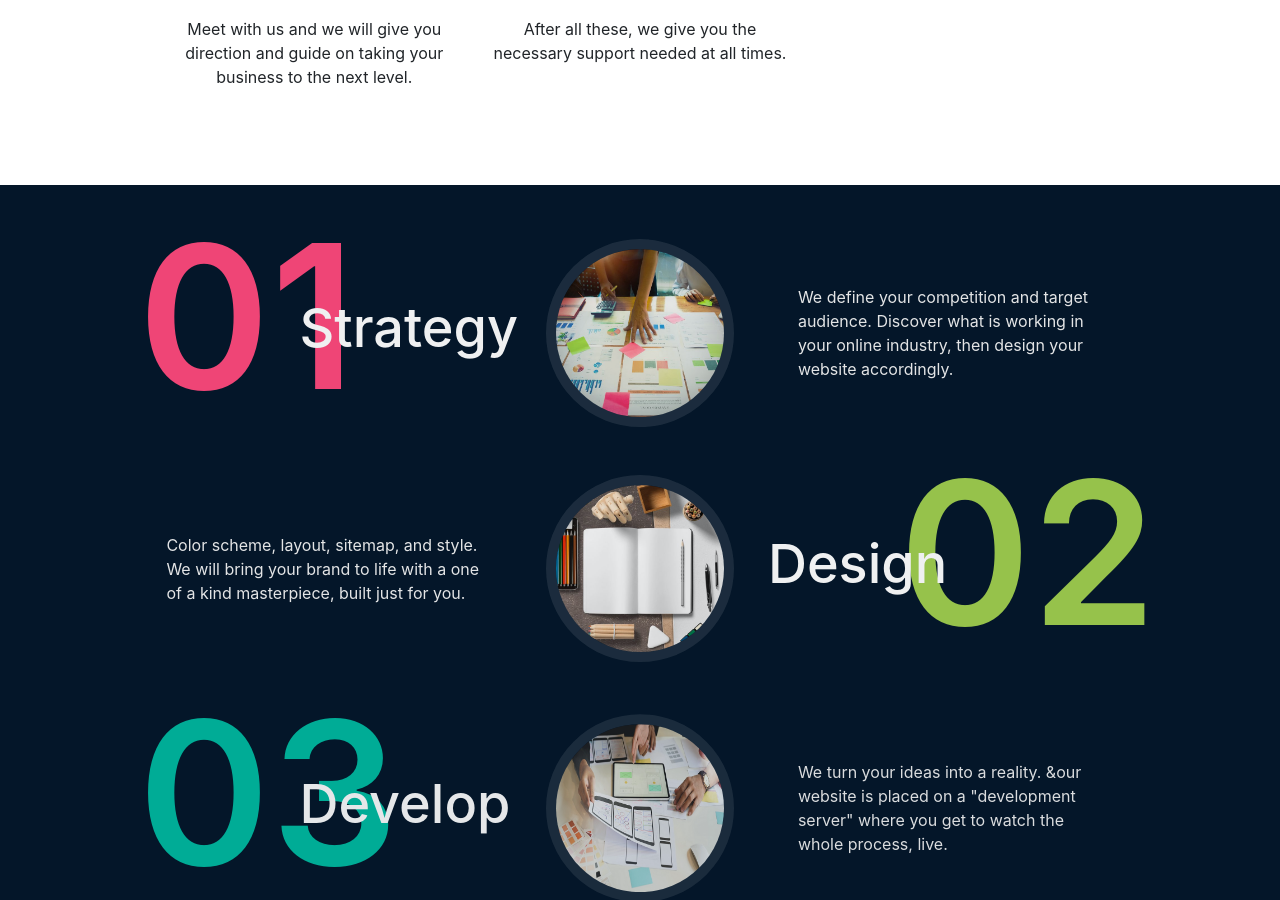
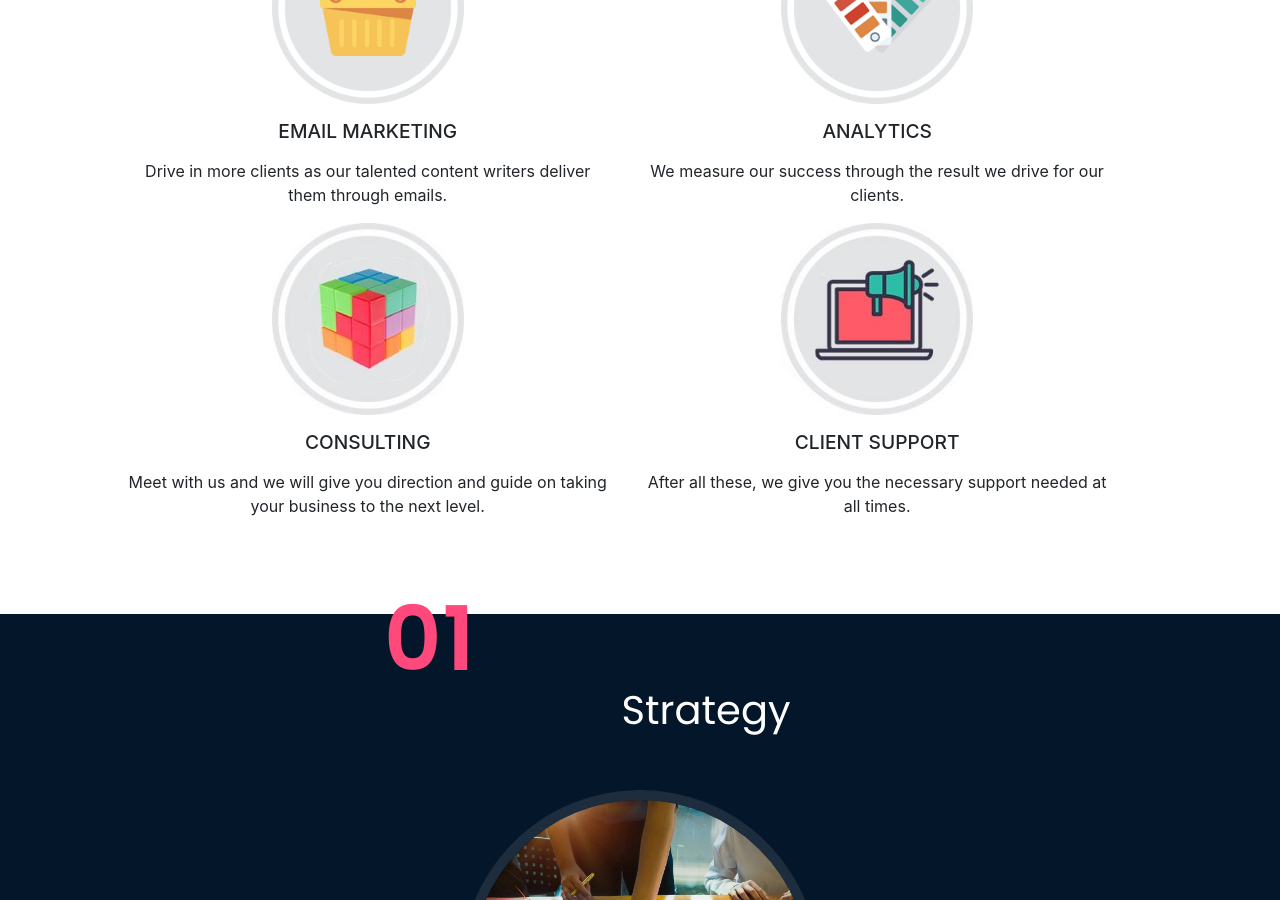
Before and after one commit to josekuaan/Ardwatter, a React (Create React App) app: page / in a window 1280 px wide. Shown: the part 1900-2800 px from the top of the page. Built offline with nearby package versions, Linux system fonts and the light colour scheme; some icons are missing.

Commit message:
working on the responsiveness

```diff
--- a/src/App.css
+++ b/src/App.css
@@ -219,6 +219,9 @@
 .row1{
   margin-top: 0.8rem;
 }
+.row1 .fields{
+  padding-left: 10px;
+}
 .row .col-lg-4 .card{
   position: relative;
   overflow: hidden;
@@ -252,6 +255,7 @@
 
 }
 .steps{
+  font-family: Poppins;
   width: 33.33%;
   position: relative;
   color: #F3F3F3;
@@ -532,12 +536,13 @@
     color: #ffffff;
 }
 footer > ul{
-  width: 11%;
+  width: 16%;
   display: flex;
   justify-content: space-between;
   font-family: Poppins;
   font-weight: 400;
   list-style: none;
+  margin: revert;
 }
 
 
--- a/src/components/Contact.js
+++ b/src/components/Contact.js
@@ -36,7 +36,7 @@
                 </div>
                    <form onSubmit={handleSubmit}>
                       <div className="row row1">
-                         <div className="col-lg-6 col-md-6 col-sm-6 fields">
+                         <div className="col-lg-6 col-md-6 col-sm-6 ">
                              <input name='name' className="control-form" type="text" placeholder="Name" onChange={handleChange}/>
                          </div>
                          <div className="col-lg-6 col-md-6 col-sm-6 fields">
@@ -44,20 +44,20 @@
                          </div>
                       </div>
                       <div className="row row1">
-                         <div className="col-lg-6 col-md-6 col-sm-6 fields">
+                         <div className="col-lg-6 col-md-6 col-sm-6 ">
                              <input name='phone' className="control-form" type="text" placeholder="Phone" onChange={handleChange}/>
                          </div>
-                         <div className="col-lg-6 col-md-6 col-sm-6 fields">
+                         <div className="col-lg-6 col-md-6 col-sm-6  fields">
                              <input name='subject' className="control-form" type="text" placeholder="Subject" onChange={handleChange}/>
                          </div>
                       </div>
                       <div className="row row1">
-                         <div className="col-lg-12 col-md-12 col-sm-12">
+                         <div className="col-lg-12 col-md-12 col-sm-12 ">
                              <textarea name='message' rows="4" cols="50" placeholder="Any Message" onChange={handleChange} />
                          </div>
                       </div>
                       <div className="row row1">
-                         <div style={{textAlign: 'left'}}className="col-lg-12 col-md-12 col-sm-12">
+                         <div style={{textAlign: 'left',marginBottom: '1rem'}}className="col-lg-12 col-md-12 col-sm-12">
                              <input type="submit" value="SUBMIT"/>
                          </div>
                       </div>
--- a/src/components/Strategy.js
+++ b/src/components/Strategy.js
@@ -10,28 +10,28 @@
         <div className=' strategy-section'>
             <div className='containers'>
             <div className="step-content" data-aos="fade-up" data-aos-duration="3000" data-aos-easing="ease-in-sine">
-                <div className="strategy-content ">
+                <div className="strategy-content lft">
                     <div className="steps"><h1 className="left"><span  style={{color:'#FF497C'}}>01</span>Strategy</h1></div>
                     <div className="steps "><div className=" step_img_ step_img_1"><img src={step_img_1} alt="..." /></div></div>
                     <div className="steps">We define your competition and target audience. Discover what is working in your online industry, then design your website accordingly.</div>
                 </div>
             </div>
             <div className="step-content right" data-aos="fade-up" data-aos-duration="3000" data-aos-easing="ease-in-sine">
-                <div className="strategy-content ">
+                <div className="strategy-content rgt">
                     <div className="steps">Color scheme, layout, sitemap, and style. We will bring your brand to life with a one of a kind masterpiece, built just for you.</div>
                         <div className="steps "><div className=" step_img_ step_img_2"><img src={step_img_2} alt="..." /></div></div>
                         <div className="steps"><h1 className="right"><span  style={{color:'#A0CE4E'}}>02</span>Design</h1></div>
                     </div>
                 </div>
             <div className="step-content" data-aos="fade-up" data-aos-duration="3000" data-aos-easing="ease-in-sine">
-                <div className="strategy-content ">
+                <div className="strategy-content lft">
                     <div className="steps"><h1 className="left"><span  style={{color:'#00BEA3'}}>03</span>Develop</h1></div>
                     <div className="steps "><div className=" step_img_ step_img_3"><img src={step_img_3} alt="..." /></div></div>
                     <div className="steps">We turn your ideas into a reality. &our website is placed on a "development server" where you get to watch the whole process, live.</div>
                 </div>
             </div>
             <div className=" step-content right" data-aos="fade-up" data-aos-duration="3000" data-aos-easing="ease-in-sine">
-                <div className="strategy-content ">
+                <div className="strategy-content rgt">
                     <div className="steps">This is where you go live, to the world. Design, marketing, and maintenance; we'll be at your side for the life of your site</div>
                     <div className="steps "><div className=" step_img_ step_img_4"><img src={step_img_4} alt="..." /></div></div>
                     <div className="steps"><h1 className="right" ><span style={{color:'#F1894C'}}>04</span> Support</h1></div>
--- a/src/components/Testimony.js
+++ b/src/components/Testimony.js
@@ -8,7 +8,7 @@
         <section className="containers testimony">
             <h2>What Our Fantastic Clients Say</h2>
             <div style={{padding: '4rem 0'}}>
-           <div className="container clients">
+           <div className=" clients">
                <div className="testimony-content">
                         <div className="img-content">
                             <div className="img-cont"><img src={client2} alt="..." /></div>
--- a/src/query.css
+++ b/src/query.css
@@ -41,13 +41,19 @@
     width: 58%;
     font-size: 0.7rem;
   }
+  #navBar ul {
+    font-size: 0.8rem;
+     }
   .about-story h1{
     font-size: 2.3rem;
-    width: 89%;
+    width: 90%;
   }
   .steps .left {
     margin-left: 57px;
 
+  }
+  .steps .right span {
+    left: 39%;
   }
   .steps .left span{
     font-size: 115px;
@@ -64,24 +70,7 @@
     padding-right: 0;
   }
 }
-@media only screen
-and (max-width : 950px) {
-  .about-story h1{
-    font-size: 2rem;
-    width: 71%;
-  }
-  .img-container{
-    width: 49%;
-  }
 
-}
-@media only screen
-and (max-width : 950px) {
-  .about-story h1 {
-    font-size: 1.5rem;
-    width: 59%;
-}
-}
 
 /* iPads (portrait) ----------- */
 @media only screen
@@ -91,6 +80,12 @@
     font-size: .7rem;
   }
 
+  .service_img{
+    width: 40%;
+  }
+.content h2{
+  font-size: 1.2rem!important;
+}
 
 }
 @media only screen
@@ -104,6 +99,17 @@
 
 @media only screen
 and  (max-device-width : 985px)  {
+  .containers {
+    max-width: 80%;
+  }
+  #navBar > p {
+    width: 30%;
+    font-size: 0.8rem;
+  }
+  #navBar > ul {
+    font-size: 0.8rem;
+    width: 29%;
+  }
   .contact-bar .contact-address{
     width: 79%;
   }
@@ -114,11 +120,122 @@
     display: none;
  }
 
+ .testimony-content{
+  font-size: .95rem;
+ }
+
+ .content-stry{
+  font-size: 2rem;
+ }
+ .row1 .fields {
+  padding-left: 2px;
+ }
+ .contact-footer{
+    width: 85%;
+ }
+ .contact-footer >div{
+  padding: 0.7rem 1rem;
+ }
+
+ .social-contact {
+  width: 36%;
+ }
+
+ footer{
+  padding-right: 0;
+  width: 80%;
+
+ }
+
+ footer ul{
+   width: 20%;
+  margin: revert;
+ }
+
+ #services .row .col-lg-4{
+  flex: 0 0 48.333333%;
+  max-width: 48.333333%;
+ }
+
+}
+
+@media only screen
+and (max-width : 950px) {
+  .about-story h1{
+    font-size: 1.5rem;
+    width: 50%;
+  }
+  .img-container{
+    width: 49%;
+  }
+
+
+}
+
+@media only screen
+and  (max-device-width : 834px)  {
+  .about-story h1 {
+    width: 60%
+  }
+  .steps h1{
+    font-size: 40px;
+  }
+  .steps .left span{
+    font-size: 89px;
+    left: 25%;
+  }
+  .steps .right span{
+    left: 24%;
+    font-size: 80px;
+    top: -11px;
+  }
+  .steps .left{
+    margin-left:132px
+  }
+  .steps .right {
+    margin-left: 120px;
+    margin-bottom: 0;
+    margin-top: 1.2rem;
+  }
+  .step-content .lft {
+    flex-wrap: wrap;
+    flex-direction: column;
+  }
+  .step-content .rgt{
+    flex-wrap: wrap-reverse;
+  }
+  .strategy-content .steps{
+    width: 100%;
+    text-align: center;
+    margin: 1.5rem 0;
+  }
+  .strategy-content .steps img {
+    max-width: 40%;
+  }
+  .contact-content{
+    flex-wrap: wrap;
+  }
+  .content-story {
+    width: 100%;
+  }
+  .content-story h1{
+    font-size: 2rem;
+  }
+  form{
+    width: 100%;
+    margin-top: 0.5rem;
+  }
+  form .control-form{
+    width:100%
+  }
 }
 
 
 @media only screen
 and  (max-device-width : 768px)  {
+  .contact-bar{
+    display: none;
+  }
   #navBar ul{
     display: none;
   }
@@ -127,6 +244,16 @@
     display: block;
     width: 30%;
     text-align: right;
+  }
+  .about-story h1 {
+    width: 62%
+  }
+  .clients{
+    flex-wrap: wrap;
+  }
+  .testimony-content{
+    width: 48%;
+    margin-top: 1rem;
   }
 
 
@@ -147,7 +274,13 @@
   width: 90%;
  }
 
-
+  #services .row .col-lg-4{
+    flex: 0 0 100%;
+    max-width: 100%;
+  }
+  .service_img {
+    width: 30%;
+}
 }
 
 /* Smartphones (portrait and landscape) ----------- */
@@ -156,4 +289,7 @@
   .contact-bar {
     display: none;
   }
+  .hero-text {
+    width: 427px;
+  }
 }
```
